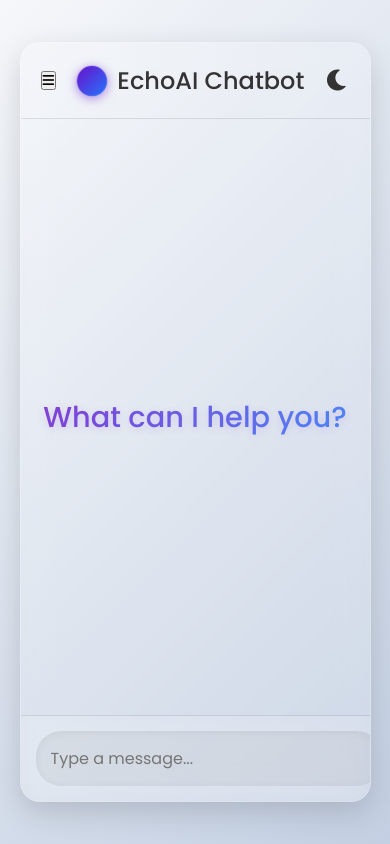
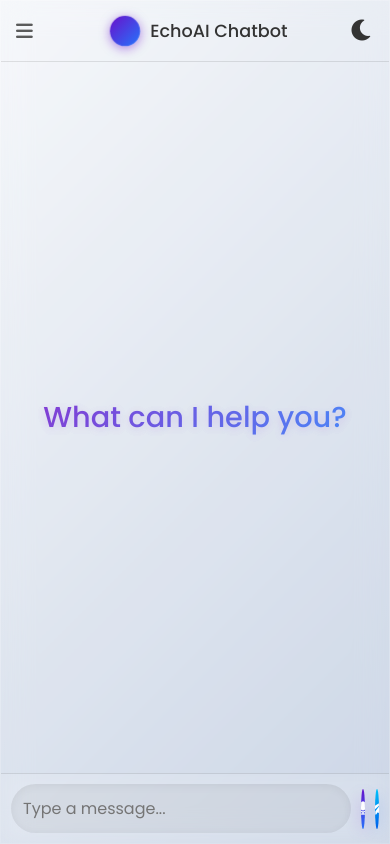
Before and after one commit to FaisalHanif12/EchoAI, a React (Create React App) app: page / in a window 390 px wide. Built offline with nearby package versions, Linux system fonts and the light colour scheme.

Commit message:
Make it Responsive

```diff
--- a/src/App.css
+++ b/src/App.css
@@ -51,17 +51,11 @@ body {
   border: 1px solid rgba(255, 255, 255, 0.2);
   transition: all 0.3s ease;
   animation: containerAppear 0.8s ease-out;
+  margin-left: 0;
 }
 
-@keyframes containerAppear {
-  from {
-    opacity: 0;
-    transform: translateY(30px);
-  }
-  to {
-    opacity: 1;
-    transform: translateY(0);
-  }
+.chat-container.sidebar-open {
+  margin-left: 0;
 }
 
 .dark-mode .chat-container {
@@ -535,3 +529,168 @@ body {
 .floating-avatar:active {
   transform: scale(0.95);
 }
+/* Add these new responsive styles */
+.sidebar-toggle {
+  background: none;
+  border: none;
+  color: inherit;
+  font-size: 1.2rem;
+  cursor: pointer;
+  margin-right: 15px;
+  display: flex;
+  align-items: center;
+  justify-content: center;
+  opacity: 0.8;
+  transition: all 0.3s ease;
+}
+
+.sidebar-toggle:hover {
+  opacity: 1;
+  transform: scale(1.1);
+}
+
+.chat-history-item {
+  padding: 12px 15px;
+  border-radius: 10px;
+  margin-bottom: 8px;
+  cursor: pointer;
+  transition: all 0.2s ease;
+  background-color: rgba(255, 255, 255, 0.1);
+  border: 1px solid rgba(255, 255, 255, 0.1);
+}
+
+.dark-mode .chat-history-item {
+  background-color: rgba(0, 0, 0, 0.2);
+  border: 1px solid rgba(255, 255, 255, 0.05);
+}
+
+.chat-history-item:hover {
+  background-color: rgba(255, 255, 255, 0.2);
+  transform: translateY(-2px);
+}
+
+.dark-mode .chat-history-item:hover {
+  background-color: rgba(0, 0, 0, 0.3);
+}
+
+.chat-history-item.active {
+  background-color: rgba(106, 17, 203, 0.2);
+  border: 1px solid rgba(106, 17, 203, 0.3);
+}
+
+.dark-mode .chat-history-item.active {
+  background-color: rgba(106, 17, 203, 0.3);
+}
+
+.chat-title {
+  font-weight: 500;
+  margin-bottom: 5px;
+  white-space: nowrap;
+  overflow: hidden;
+  text-overflow: ellipsis;
+}
+
+.chat-timestamp {
+  font-size: 0.8rem;
+  opacity: 0.7;
+}
+
+.no-history {
+  text-align: center;
+  padding: 20px;
+  opacity: 0.7;
+  font-style: italic;
+}
+
+/* Media queries for responsiveness */
+@media (min-width: 1024px) {
+  .chat-container.sidebar-open {
+    width: calc(90% - 300px);
+    margin-left: 300px;
+  }
+
+  .chat-sidebar.open {
+    transform: translateX(0);
+  }
+}
+
+@media (max-width: 1023px) {
+  .chat-container {
+    width: 95%;
+    max-width: none;
+  }
+
+  .chat-sidebar {
+    width: 280px;
+  }
+
+  .chat-sidebar.open {
+    transform: translateX(0);
+    box-shadow: 0 0 20px rgba(0, 0, 0, 0.3);
+  }
+}
+
+@media (max-width: 768px) {
+  .chat-container {
+    width: 100%;
+    height: 100vh;
+    border-radius: 0;
+  }
+
+  .chat-sidebar {
+    width: 260px;
+  }
+
+  .message-bubble {
+    max-width: 85%;
+  }
+
+  .chat-header h1 {
+    font-size: 1.3rem;
+  }
+}
+
+@media (max-width: 480px) {
+  .chat-sidebar {
+    width: 100%;
+  }
+
+  .chat-header {
+    padding: 15px;
+  }
+
+  .chat-header h1 {
+    font-size: 1.1rem;
+  }
+
+  .message-bubble {
+    max-width: 90%;
+  }
+
+  .input-container {
+    padding: 10px;
+  }
+
+  .message-input {
+    padding: 12px;
+  }
+
+  .voice-button, .send-button {
+    width: 40px;
+    height: 40px;
+  }
+}
+
+@media (max-height: 600px) {
+  .chat-container {
+    height: 100vh;
+  }
+
+  .messages-container {
+    padding: 10px;
+  }
+
+  .input-container {
+    padding: 8px;
+  }
+}
```
Also changed, not shown: 1 other file (tests, documents, lock files or other folders).
